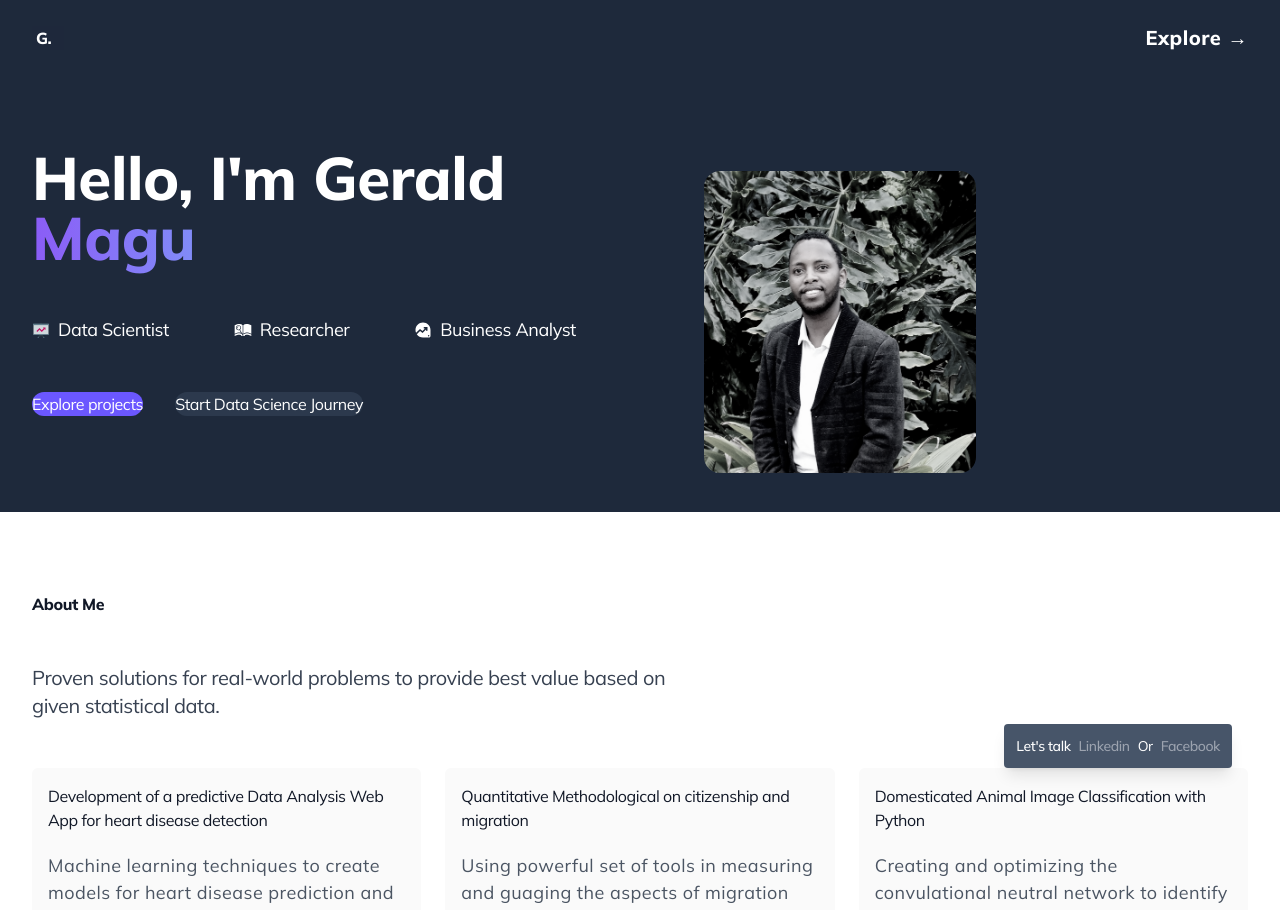
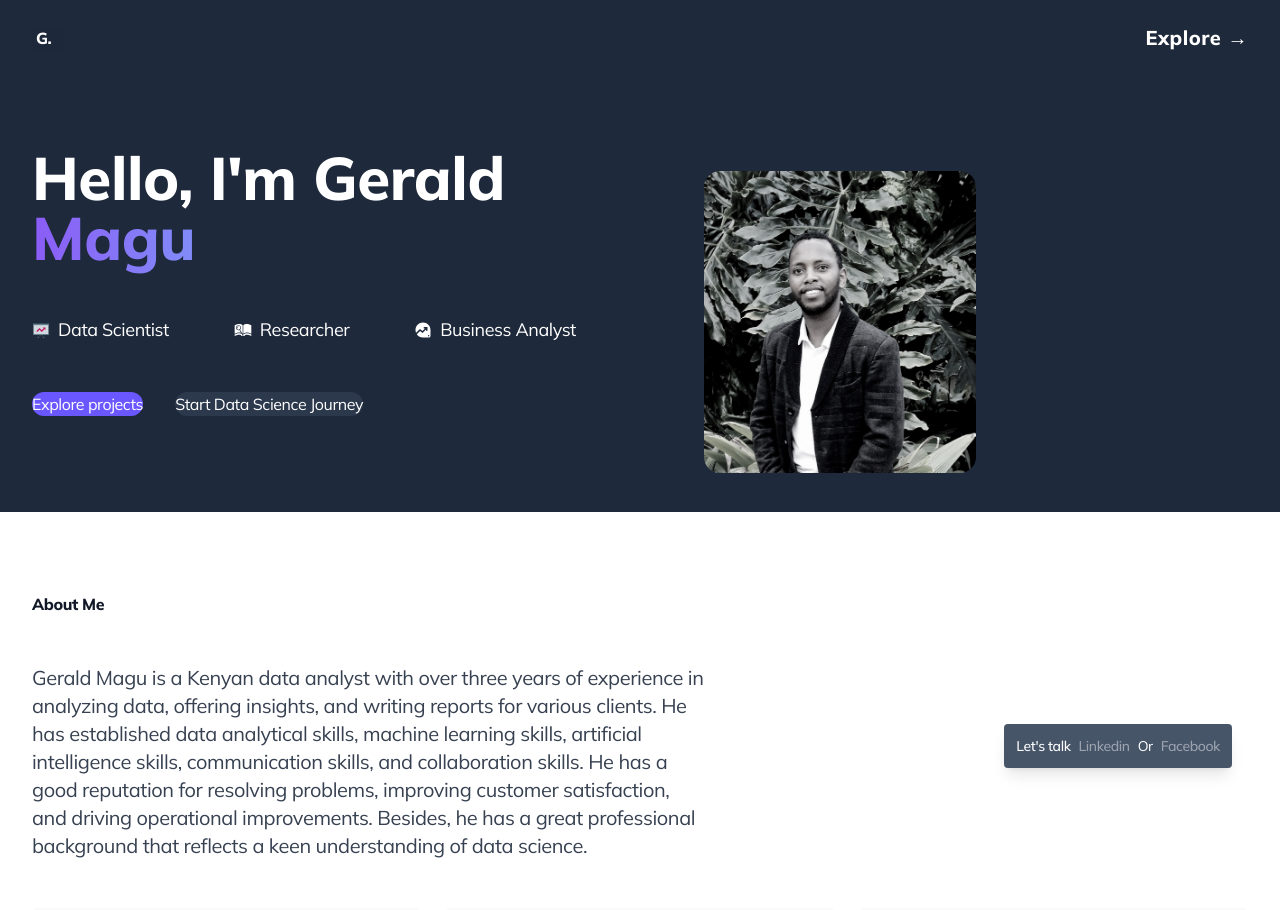
Before and after one commit to magugerald/personal-portfolio, a Next.js app: page / in a window 1280 px wide. Shown: the top 910 px of the page. Built offline with nearby package versions, Linux system fonts and the light colour scheme; no server answers.

Commit message:
Update index.tsx

```diff
--- a/components/CaseStudy/index.tsx
+++ b/components/CaseStudy/index.tsx
@@ -7,21 +7,21 @@ import { BsArrowUpRight } from "react-icons/bs";
 const projects = [
   {
     id: uuidv4(),
-    title: "Development of a predictive Data Analysis Web App for heart disease detection",
+    title: "Development of a Predictive Data Analysis Model heart disease detection",
     cta: "Explore the project",
     subject:
       "Machine learning techniques to create models for heart disease prediction and deployed using Flask backend technology",
   },
   {
     id: uuidv4(),
-    title: "Quantitative Methodological on citizenship and migration",
+    title: "Quantitative Data Analysis",
     cta: "Explore the project",
     subject:
       "Using powerful set of tools in measuring and guaging the aspects of migration and citizenship social phenomena based on increased data availability",
   },
   {
     id: uuidv4(),
-    title: "Domesticated Animal Image Classification with Python",
+    title: "Image Classification with Python",
     cta: "Explore the project",
     subject:
       "Creating and optimizing the convulational neutral network to identify domesticated vs non-domesticated animals using CIFAR-10 dataset",
@@ -37,8 +37,10 @@ export default function CaseStudy() {
             About Me
           </h2>
           <h4 className="text-xl my-12 text-gray-700">
-            Proven solutions for real-world problems to provide best value based
-            on given statistical data.
+            Gerald Magu is a Kenyan data analyst with over three years of experience in analyzing data, offering insights, and writing reports for various clients.
+            He has established data analytical skills, machine learning skills, artificial intelligence skills, communication skills, and collaboration skills.
+            He has a good reputation for resolving problems, improving customer satisfaction, and driving operational improvements.
+            Besides, he has a great professional background that reflects a keen understanding of data science.
           </h4>
         </section>
         <section className="grid gap-6 grid-cols-1 lg:grid-cols-3 w-full mb-8">
```
